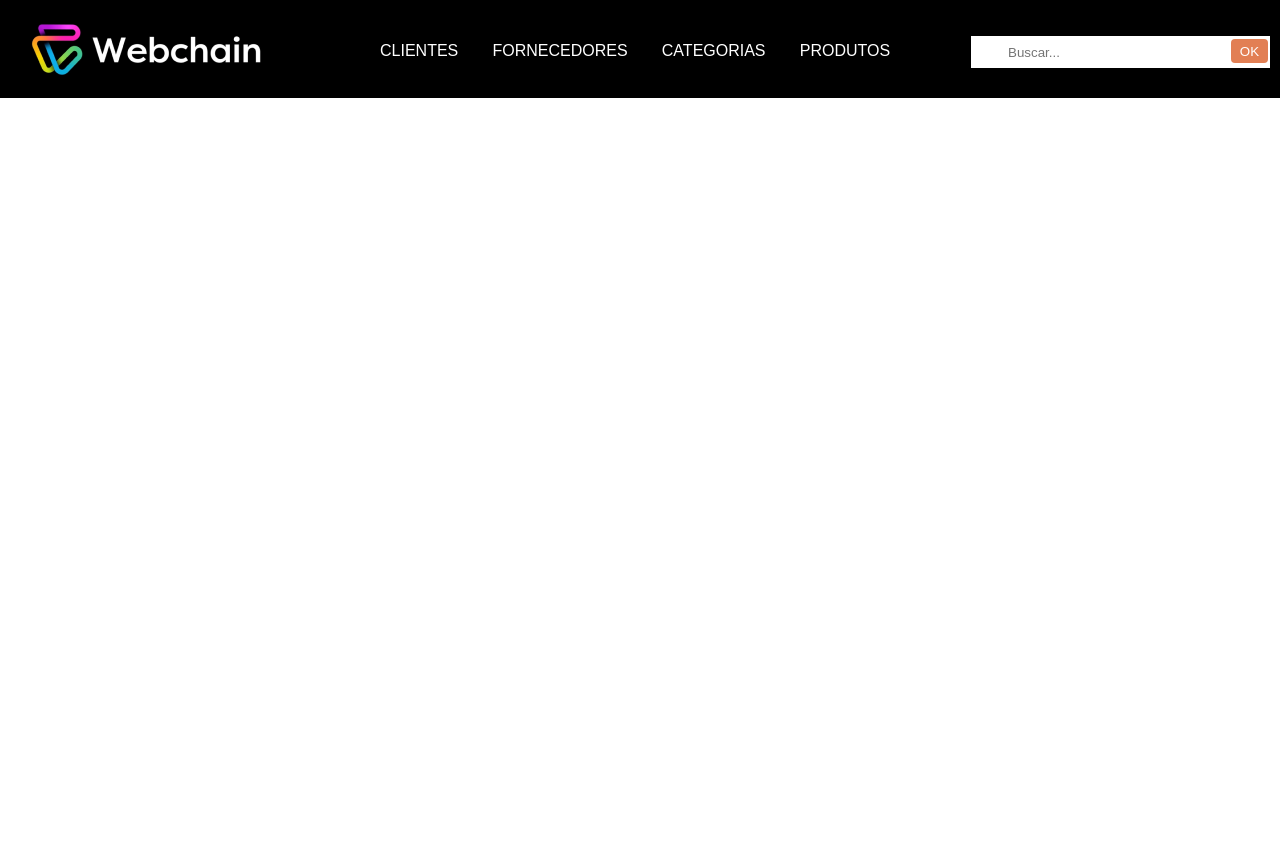
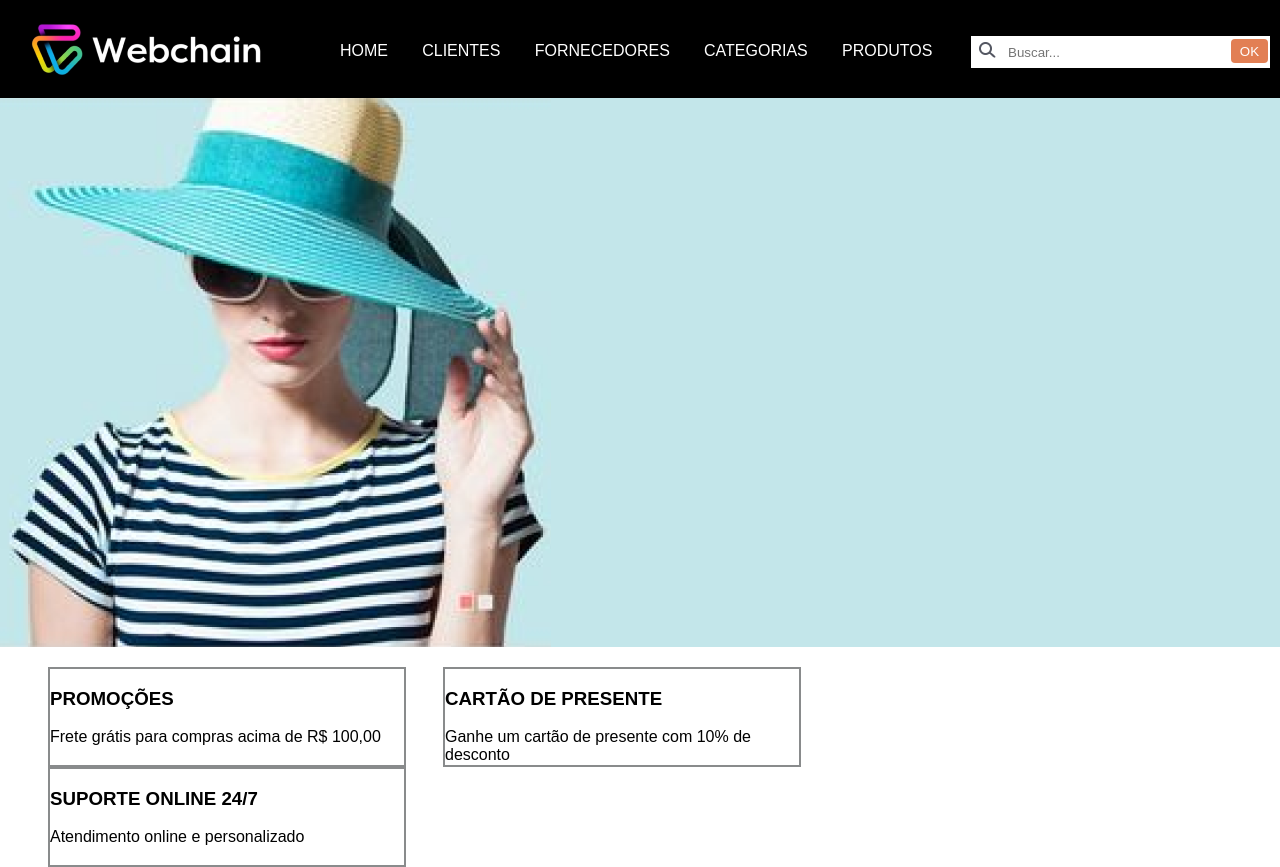
Before and after one commit to Yonatha/javascript-estudo, a Vue app in the folder loja/frontend/: page / in a window 1280 px wide. Before the commit the page ends 800 px from the top, so only its background shows below. Built offline with nearby package versions, Linux system fonts and the light colour scheme.

Commit message:
Criação do destaque principal e orientacoes no layout

```diff
--- a/loja/frontend/src/App.vue
+++ b/loja/frontend/src/App.vue
@@ -1,7 +1,6 @@
 <template>
   <Cabecalho />
   <Notificacao />
-  <br>
   <!-- Carrinho / -->
   <router-view />
 </template>
--- a/loja/frontend/src/components/layout/Cabecalho.vue
+++ b/loja/frontend/src/components/layout/Cabecalho.vue
@@ -1,21 +1,19 @@
 <template>
-    <div class="topo">
-
+    <header id="topo">
         <img src="/images/logo.png">
-
         <nav>
+            <a href="/">Home</a> -
             <a href="/clientes">Clientes</a> -
             <a href="/fornecedores">Fornecedores</a> -
             <a href="/categorias">Categorias</a> -
             <a href="/produtos">Produtos</a>
         </nav>
-
         <form action="#">
+            <img src="/images/lupa_icone.png">
             <input type="text" name="criterio" placeholder="Buscar...">
             <button>OK</button>
         </form>
-
-    </div>
+    </header>
 </template>
 
 <style>
@@ -24,18 +22,18 @@ body {
     margin: 0;
 }
 
-.topo {
+#topo {
     width: 100%;
     height: 98px;
     background: #000000;
 }
 
-.topo img {
+header#topo img {
     margin-top: 19px;
     margin-left: 26px;
 }
 
-.topo nav a{
+#topo nav a{
     color: #ffffff;
     font-size: 16px;
     text-transform: uppercase;
@@ -43,31 +41,31 @@ body {
     margin-right: 20px;
 }
 
-.topo nav a:hover{
+#topo nav a:hover{
     color: #E27F54;
 }
 
-.topo nav {
+#topo nav {
     position: absolute;
-    left: 380px;
+    left: 340px;
     top: 42px;
 }
 
-.topo form {
+#topo form {
     width: 299px;
     height: 30px;
     position: absolute;
     right: 10px;
     top: 36px;
 }
-.topo form input {
+#topo form input {
     width: 260px;
     height: 30px;
     border: none;
     padding-left: 37px;
 }
 
-.topo form button {
+#topo form button {
     position: absolute;
     right: 2px;
     width: 37px;
@@ -79,4 +77,10 @@ body {
     border-radius: 4px;
 }
 
+#topo form img {
+    position: absolute;
+    left: -18px;
+    top: -13px;
+}
+
 </style>
--- /dev/null
+++ b/loja/frontend/src/components/layout/DestaquePrincipal.vue
@@ -0,0 +1,13 @@
+<template>
+    <div id="destaque1">
+        <img src="/images/destaque1.png" />
+    </div>
+</template>
+
+<style scoped>
+#destaque1 {
+    width: 100%;
+    height: 549px;
+    background: #C3E6EA;
+}
+</style>
--- /dev/null
+++ b/loja/frontend/src/paginas/Home.vue
@@ -0,0 +1,49 @@
+<template>
+  <DestaquePrincipal />
+
+  <div id="orientacoes">
+    <div>
+      <h3>PROMOÇÕES</h3>
+      <p>Frete grátis para compras acima de R$ 100,00</p>
+    </div>
+
+    <div>
+      <h3>CARTÃO DE PRESENTE</h3>
+      <p>Ganhe um cartão de presente com 10% de desconto</p>
+    </div>
+
+    <div>
+      <h3>SUPORTE ONLINE 24/7</h3>
+      <p>Atendimento online e personalizado </p>
+    </div>
+  </div>
+</template>
+
+<script>
+import DestaquePrincipal from "../components/layout/DestaquePrincipal.vue"
+
+export default {
+  components: {
+    DestaquePrincipal
+  },
+}
+</script>
+
+<style>
+
+#orientacoes {
+  width: 1184px;
+  height: 96px;
+  margin: auto;
+  margin-top: 20px;
+}
+
+#orientacoes div {
+  width: 354px;
+  height: 96px;
+  border: 2px solid #898B8C;
+  float: left;
+  margin-right: 37px;
+}
+
+</style>
--- a/loja/frontend/src/router.js
+++ b/loja/frontend/src/router.js
@@ -16,8 +16,13 @@ import CadastrarProduto from "./components/produtos/CadastrarProduto.vue"
 import ListarProduto from "./components/produtos/ListarProduto.vue"
 import DeletarProduto from "./components/produtos/ListarProduto.vue"
 import Checkout from "./components/carrinhos/Checkout.vue"
+import Home from "./paginas/Home.vue"
 
 const routes = [
+    {
+        path: "/",
+        component: Home
+    },
     {
         path: "/clientes",
         component: ListarCliente
```
Also changed, not shown: loja/frontend/public/images/destaque1.png (added), loja/frontend/public/images/lupa_icone.png (added).
